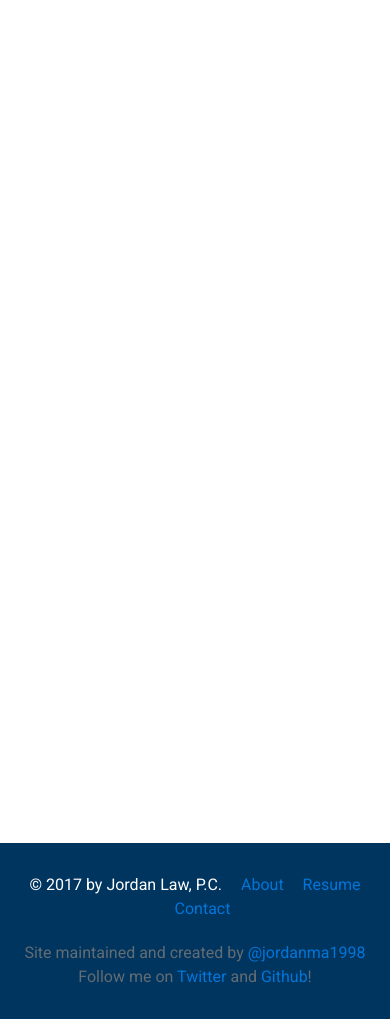
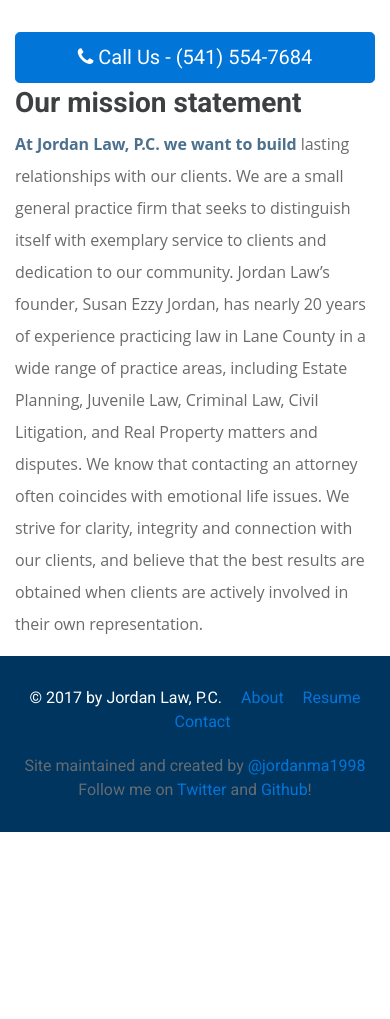
Before and after one commit to verycumbersome/JordanLaw, a Django app: page / in a window 390 px wide. Shown: the part 507-1526 px from the top of the page. After the commit the page ends 1339 px from the top, so only its background shows below. Run offline with Django 3.2, Linux system fonts and the light colour scheme; some libraries are stand-ins or nearby versions.

Commit message:
Add mobile scaling for navbar and cell button

```diff
--- a/JordanLawApp/static/css/main.css
+++ b/JordanLawApp/static/css/main.css
@@ -165,6 +165,7 @@
 /* line 5, ../sass/_home.scss */
 #index {
   position: relative;
+  overflow: hidden;
 }
 
 /* line 10, ../sass/_home.scss */
@@ -178,11 +179,15 @@
   height: 60vh;
 }
 
-/* line 17, ../sass/_home.scss */
-#content {
-  height: 100vh;
+/* line 18, ../sass/_home.scss */
+#content strong {
+  color: #00355f;
 }
-/* line 20, ../sass/_home.scss */
+/* line 22, ../sass/_home.scss */
+#content h3 {
+  font-weight: bold;
+}
+/* line 26, ../sass/_home.scss */
 #content h2 {
   text-align: center;
   font-size: 40px;
@@ -190,85 +195,14 @@
   margin: auto;
   color: black;
   bottom: 0;
-  /*background-color: rgba(50, 50, 50, 0.7);*/
 }
 
-/* line 31, ../sass/_home.scss */
-.message {
-  line-height: 0.69;
-  top: 0vh;
-}
-/* line 36, ../sass/_home.scss */
-.message h1 {
-  color: white;
-  font-size: 4.5em;
-  line-height: 0.75;
-  font-weight: 400;
-}
-/* line 43, ../sass/_home.scss */
-.message h2 {
-  color: white;
-  font-size: 2.8em;
-  line-height: 0.75;
-  font-weight: 400;
-}
-/* line 49, ../sass/_home.scss */
-.message #left-message {
-  margin-left: 30vw;
-}
-/* line 54, ../sass/_home.scss */
-.message #right-message {
-  margin-left: 40vw;
-}
-
-@media (max-width: 640px) {
-  /* line 63, ../sass/_home.scss */
-  .message h1 {
-    font-size: 2.8em;
-  }
-  /* line 67, ../sass/_home.scss */
-  .message #left-message {
-    margin-left: 0vw;
-  }
-  /* line 72, ../sass/_home.scss */
-  .message #right-message {
-    margin-left: 0vw;
+@media (min-width: 640px) {
+  /* line 37, ../sass/_home.scss */
+  .call-button {
+    display: none;
   }
 }
-@media only screen and (max-width: 640px) {
-  /* line 82, ../sass/_home.scss */
-  #title {
-    border-bottom: 0px;
-    text-align: center;
-    left: 0;
-    margin: auto;
-    padding-top: 8px;
-  }
-}
-/* line 102, ../sass/_home.scss */
-#statement {
-  min-height: 50vh;
-  overflow: hidden;
-}
-
-/* line 107, ../sass/_home.scss */
-#missionstatement {
-  line-height: 30px;
-  font-size: 1.2em;
-  color: #fff;
-  margin: auto;
-  text-align: center;
-  padding: 20px;
-  -webkit-transform: translate3d(0, 100%, 0);
-  transform: translate3d(0, 100%, 0);
-  visibility: visible;
-  position: relative;
-  margin-top: 100px;
-  margin-bottom: 100px;
-  width: 85vw;
-  border-radius: 30px 0 30px 0;
-}
-
 @font-face {
   font-family: 'oregonregular';
   src: url("/static/fonts/oregon-webfont.eot");
@@ -922,10 +856,9 @@ a {
   /* line 42, ../sass/main.scss */
   .navbar {
     border: 0px;
-    background-color: black;
   }
 
-  /* line 47, ../sass/main.scss */
+  /* line 46, ../sass/main.scss */
   .navbar-header {
     padding: 15px;
     float: left;
@@ -933,48 +866,48 @@ a {
     width: 100%;
   }
 
-  /* line 54, ../sass/main.scss */
+  /* line 53, ../sass/main.scss */
   .navbar-brand {
     width: 75% !important;
     float: none;
   }
 }
-/* line 60, ../sass/main.scss */
+/* line 59, ../sass/main.scss */
 .autoscroll {
   width: 100%;
   text-align: center;
   bottom: 10px;
   position: absolute;
 }
-/* line 66, ../sass/main.scss */
+/* line 65, ../sass/main.scss */
 .autoscroll a {
   bottom: 0;
   color: white;
   text-decoration: none;
 }
-/* line 72, ../sass/main.scss */
+/* line 71, ../sass/main.scss */
 .autoscroll .scrollbox {
   top: 0;
 }
-/* line 75, ../sass/main.scss */
+/* line 74, ../sass/main.scss */
 .autoscroll .scrollbox .glyphicon {
   font-size: 25px;
 }
-/* line 80, ../sass/main.scss */
+/* line 79, ../sass/main.scss */
 .autoscroll .scrolldown {
   font-size: 3em;
   position: absolute;
   margin-left: -19px;
   margin-bottom: -14px;
 }
-/* line 87, ../sass/main.scss */
+/* line 86, ../sass/main.scss */
 .autoscroll .scrolldownarrow {
   font-size: 1.3em;
   z-index: -1;
   display: block;
 }
 
-/* line 94, ../sass/main.scss */
+/* line 93, ../sass/main.scss */
 footer {
   text-align: center;
   padding-top: 30px;
@@ -982,24 +915,24 @@ footer {
   color: white;
   background-color: #00355f;
 }
-/* line 96, ../sass/main.scss */
+/* line 95, ../sass/main.scss */
 footer a:hover {
   color: white !important;
 }
-/* line 100, ../sass/main.scss */
+/* line 99, ../sass/main.scss */
 footer div {
   text-align: center !important;
 }
-/* line 104, ../sass/main.scss */
+/* line 103, ../sass/main.scss */
 footer .bs-docs-footer-links {
   padding-left: 0;
   margin-bottom: 20px;
 }
-/* line 108, ../sass/main.scss */
+/* line 107, ../sass/main.scss */
 footer .bs-docs-footer-links li {
   display: inline-block;
 }
-/* line 111, ../sass/main.scss */
+/* line 110, ../sass/main.scss */
 footer .bs-docs-footer-links li + li {
   margin-left: 15px;
 }
--- a/JordanLawApp/static/javascript/main.js
+++ b/JordanLawApp/static/javascript/main.js
@@ -31,14 +31,11 @@ $(window).scroll(function(event){
         $(".navbar").addClass('scrolldown');
         $(".navbar").addClass('navbar-inverse');
         $(".navbar").removeClass('navbar-light');
-        // $("#missionstatement").addClass('slideInUp');
-        // $("#missionstatement").addClass('scrolldown');
     }
     else{
         $(".navbar").removeClass('scrolldown');
         $(".navbar").removeClass('navbar-inverse');
         $(".navbar").addClass('navbar-light');
-        // $("#missionstatement").removeClass('scrolldown');
 
     }
 
--- a/JordanLawApp/static/sass/_home.scss
+++ b/JordanLawApp/static/sass/_home.scss
@@ -3,8 +3,8 @@
 $underline: '\00a0';
 
 #index {
-    // color: white;
     position: relative;
+    overflow: hidden;
 }
 
 #header {
@@ -15,7 +15,13 @@ $underline: '\00a0';
 }
 
 #content {
-    height: 100vh;
+    strong {
+        color: rgb(0,53,95);
+    }
+
+    h3 {
+        font-weight: bold;
+    }
 
     h2 {
         text-align: center;
@@ -24,104 +30,11 @@ $underline: '\00a0';
         margin: auto;
         color: black;
         bottom: 0;
-        /*background-color: rgba(50, 50, 50, 0.7);*/
     }
 }
 
-.message {
-    line-height: 0.69;
-    top: 0vh;
-    // text-align: center !important;
-
-    h1 {
-        color: white;
-        font-size: 4.5em;
-        line-height: 0.75;
-        font-weight: 400;
-    }
-
-    h2 {
-        color: white;
-        font-size: 2.8em;
-        line-height: 0.75;
-        font-weight: 400;
-    }
-    #left-message {
-        margin-left: 30vw;
-        // border-bottom: 2px solid #fff;
-    }
-
-    #right-message {
-        margin-left: 40vw;
-        // border-bottom: 2px solid #fff;
+@media (min-width: 640px) {
+    .call-button {
+        display: none;
     }
 }
-
-@media (max-width: 640px) {
-    .message {
-
-        h1 {
-            font-size: 2.8em;
-        }
-
-        #left-message {
-            margin-left: 0vw;
-            // border-bottom: 2px solid #fff;
-        }
-
-        #right-message {
-            margin-left: 0vw;
-            // border-bottom: 2px solid #fff;
-        }
-    }
-}
-
-
-@media only screen and (max-width: 640px) {
-
-#title {
-    border-bottom: 0px;
-    text-align: center;
-    left: 0;
-    margin: auto;
-    padding-top: 8px;
-}
-
-}
-//
-// #header {
-//     top: 0;
-//     color: white;
-//     position: fixed;
-//     display: inline-block;
-//     width: 100%;
-//     z-index: 1;
-//     transition: margin 300ms cubic-bezier(0.17, 0.04, 0.03, 0.94);
-// }
-
-#statement {
-    min-height: 50vh;
-    overflow: hidden;
-}
-
-#missionstatement {
-    line-height: 30px;
-    font-size: 1.2em;
-    color: #fff;
-    margin: auto;
-    text-align: center;
-    padding: 20px;
-    -webkit-transform: translate3d(0, 100%, 0);
-    transform: translate3d(0, 100%, 0);
-    visibility: visible;
-    position: relative;
-    margin-top: 100px;
-    margin-bottom: 100px;
-    width: 85vw;
-    // background-color: lighten( rgba(0,53,95, 1), 10% );
-    border-radius: 30px 0 30px 0;
-}
-
-#missionstatement.scrolldown {
-    // margin-top: 100px;
-}
--- a/JordanLawApp/static/sass/main.scss
+++ b/JordanLawApp/static/sass/main.scss
@@ -41,7 +41,6 @@ a {
 @media screen and (max-width: 768px) {
  .navbar {
       border: 0px;
-      background-color: black;
   }
 
   .navbar-header {
--- a/JordanLawApp/templates/base.html
+++ b/JordanLawApp/templates/base.html
@@ -51,7 +51,7 @@
         </ul>
         <ul class='navbar-nav'>
             <li class='nav-item'>
-                <a class="btn btn-primary" href='tel:541-554-7684'><i class="fa fa-phone" aria-hidden="true"></i> Call</a>
+                <a class="btn btn-primary" href='tel:541-554-7684'>(541) 554-7684</a>
             </li>
             <li class='nav-item'>
                 <a class='nav-link' href='mailto:susanjordan.attorney@gmail.com'><i class="fa fa-envelope-o" aria-hidden="true"></i> Email</a>
--- a/JordanLawApp/templates/index.html
+++ b/JordanLawApp/templates/index.html
@@ -10,15 +10,17 @@ active
         <h1>Welcome to Jordan Law PC</h1>
         <h4>Home of the whopper</h4>
     </div>
-    <div id="content" class="">
-        <div id="statement">
-                <p id="missionstatement" class="animated slideInUp">
-                    <strong>At Jordan Law, P.C. we want to build</strong> lasting relationships with our clients. We are a small general practice firm that seeks to distinguish itself with exemplary service to clients and dedication to our community. Jordan Law’s founder, Susan Ezzy Jordan,
-                    has nearly 20 years of experience practicing law in Lane County in a wide range of practice areas, including Estate Planning, Juvenile Law, Criminal Law, Civil Litigation, and Real Property matters and disputes. We know that contacting an
-                    attorney often coincides with emotional life issues. We strive for clarity, integrity and connection with our clients, and believe that the best results are obtained when clients are actively involved in their own representation.
-                </p>
-        </div>
-
+    <div id="content" class='container'>
+        <hr>
+            <div class='call-button'>
+                <a class="btn btn-primary btn-lg btn-block" href='tel:541-554-7684'><i class="fa fa-phone" aria-hidden="true"></i> Call Us - (541) 554-7684</a>
+            </div>
+        <h3>Our mission statement</h3>
+        <p class="animated slideInUp">
+            <strong>At Jordan Law, P.C. we want to build</strong> lasting relationships with our clients. We are a small general practice firm that seeks to distinguish itself with exemplary service to clients and dedication to our community. Jordan Law’s founder, Susan Ezzy Jordan,
+            has nearly 20 years of experience practicing law in Lane County in a wide range of practice areas, including Estate Planning, Juvenile Law, Criminal Law, Civil Litigation, and Real Property matters and disputes. We know that contacting an
+            attorney often coincides with emotional life issues. We strive for clarity, integrity and connection with our clients, and believe that the best results are obtained when clients are actively involved in their own representation.
+        </p>
     </div>
 </div>
 {% endblock content %}
```
